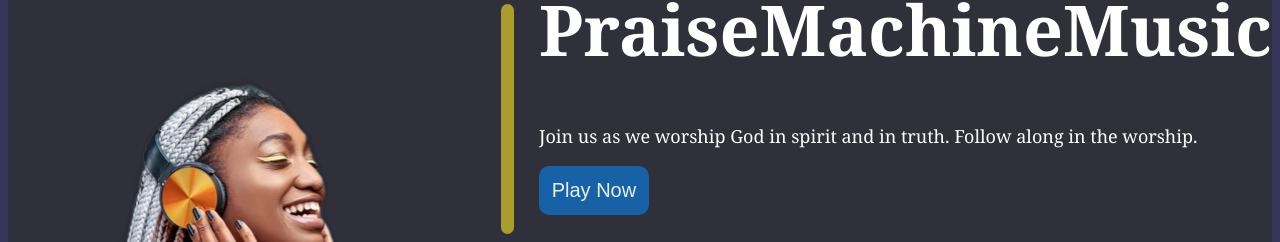
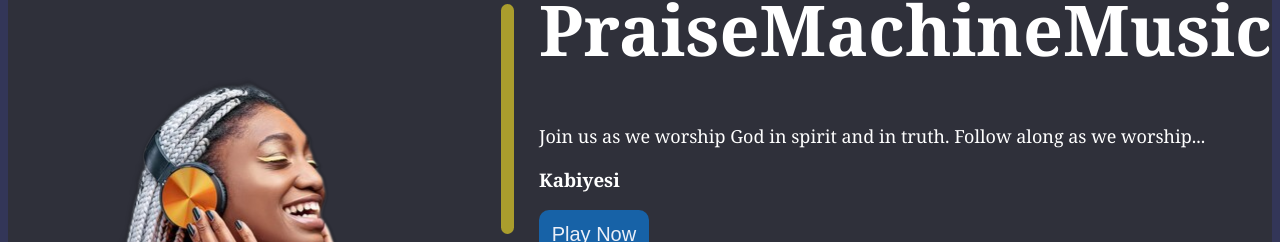
Before and after one commit to LordNedStark1/Prais-Machine-Music, a React (Create React App) app: page / in a window 1280 px wide. Shown: the part 129-371 px from the top of the page. Built offline with nearby package versions, Linux system fonts and the light colour scheme.

Commit message:
to the hero section kabiyesi

```diff
--- a/src/components/LandingPage/LandingPage.jsx
+++ b/src/components/LandingPage/LandingPage.jsx
@@ -130,7 +130,8 @@ const LandingPage = () => {
         <div className="middle-bubble"></div>
         <div className='header-text-div'>
           <h1>PraiseMachineMusic</h1>
-          <p>Join us as we worship God in spirit and in truth. Follow along in the worship.</p>
+          <p>Join us as we worship God in spirit and in truth. Follow along as we worship...</p>
+          <h3>Kabiyesi</h3>
           <button className='play-now-button' onClick={redirectToKaniyesiOnAudioMack}>Play Now</button>
         </div>
       </div>
```
